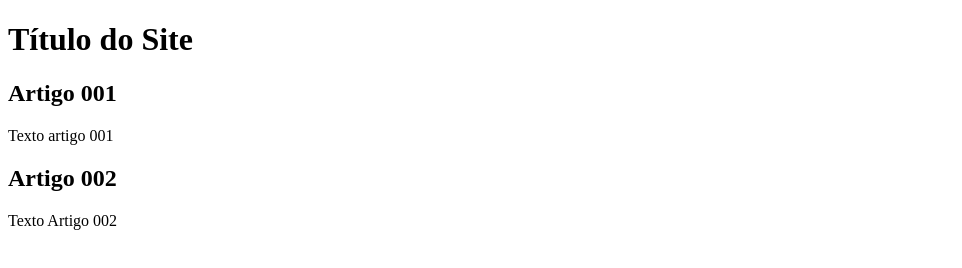
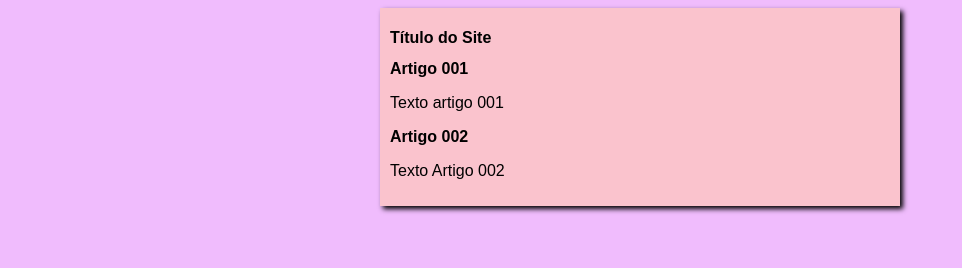
Before and after one commit to giliane-23/--projetosite-aulaguanabara, a plain HTML site: page index.html in a window 1280 px wide. Shown: the whole page, without its empty margins (0-962 px from the left). Drawn offline with Linux system fonts and the light colour scheme.

Commit message:
iniciei o design

```diff
--- /dev/null
+++ b/estilos/style.css
@@ -0,0 +1,16 @@
+*{
+   font-family: Arial, Helvetica, sans-serif;
+   font-size: 16px;
+
+}
+body{
+    background-color: rgb(240, 188, 253);
+
+}
+main{
+    background-color:rgb(250, 195, 205);
+    width: 500px;
+    margin: auto;
+    box-shadow: 3px 3px 5px black;
+    padding: 10px;
+}
--- a/index.html
+++ b/index.html
@@ -4,7 +4,7 @@
     <meta charset="UTF-8">
     <meta name="viewport" content="width=device-width, initial-scale=1.0">
     <title>Título do site</title>
-
+<LINK rel="stylesheet" href="estilos/style.css" ></LINK>
 </head>
 <body>
     <main>
```
